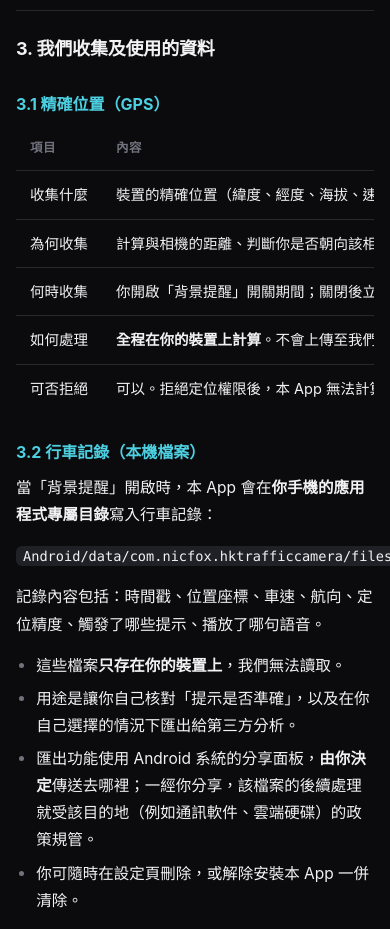
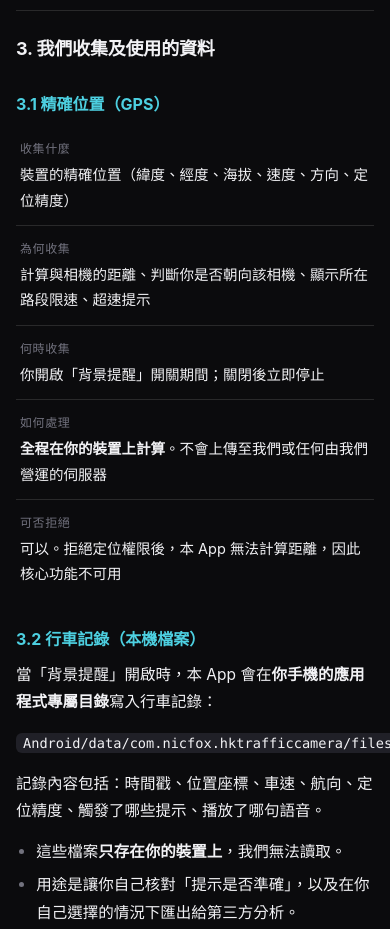
Before and after one commit to nicfoxstudio/nicfoxstudio.github.io, a plain HTML site: page privacy.html in a window 390 px wide. Shown: the part 1040-1969 px from the top of the page. Drawn offline with Linux system fonts and the light colour scheme.

Commit message:
fix(css): 窄螢幕表格改為上下堆疊，避免橫向溢出令內容讀不到

```diff
--- a/privacy.html
+++ b/privacy.html
@@ -59,11 +59,35 @@ code{
 }
 table{
   width:100%;border-collapse:collapse;margin:0 0 20px;font-size:14.5px;
-  display:block;overflow-x:auto;white-space:nowrap
+  table-layout:fixed
 }
-th,td{text-align:left;padding:11px 14px;border-bottom:1px solid var(--stroke);vertical-align:top}
+th,td{text-align:left;padding:11px 14px;border-bottom:1px solid var(--stroke);vertical-align:top;overflow-wrap:anywhere}
 th{color:var(--text3);font-weight:600;font-size:12.5px;letter-spacing:.04em;text-transform:uppercase}
 tbody tr:last-child td{border-bottom:none}
+
+/*
+  ⚠ 窄螢幕不能靠橫向捲動：法律文件要能直接讀完。
+  之前用 display:block + overflow-x:auto + white-space:nowrap，實測 430px 下
+  右欄文字被切在畫面外，而且沒有可見的捲動提示 —— 等於內容讀不到。
+  改為在 640px 以下把每行拆成「標籤 / 值」上下堆疊。
+*/
+@media(max-width:640px){
+  table{border-collapse:separate;border-spacing:0}
+  thead{display:none}
+  tbody tr{
+    display:block;padding:12px 0;
+    border-bottom:1px solid var(--stroke)
+  }
+  tbody tr:last-child{border-bottom:none}
+  tbody td{
+    display:block;border:none;padding:0 4px
+  }
+  tbody td:first-child{
+    color:var(--text3);font-size:12px;letter-spacing:.05em;
+    text-transform:uppercase;margin-bottom:3px
+  }
+  tbody td:last-child{color:var(--text)}
+}
 .lang{
   display:inline-flex;gap:4px;background:var(--surface);border:1px solid var(--stroke);
   border-radius:999px;padding:4px;margin:22px 0 0;font-size:13px
```
Also changed, not shown: index.html (+1 -1 lines).
